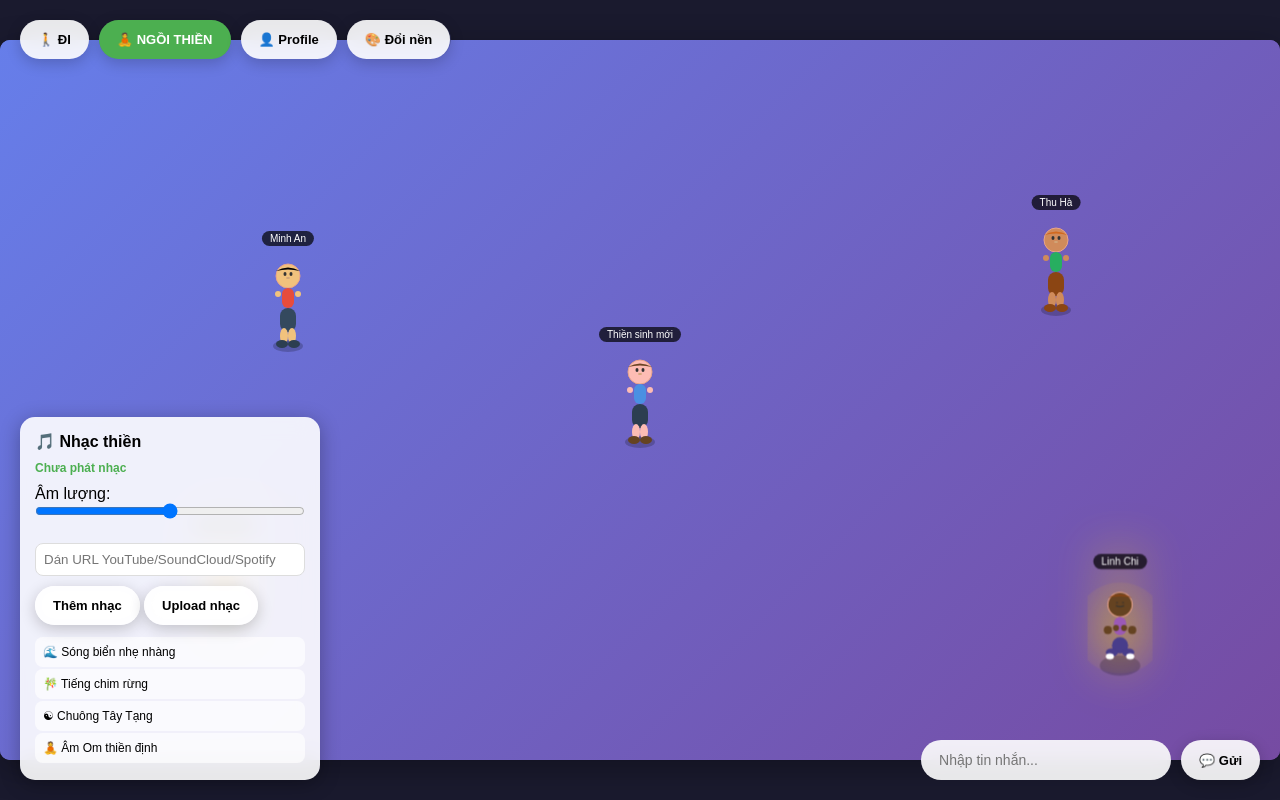
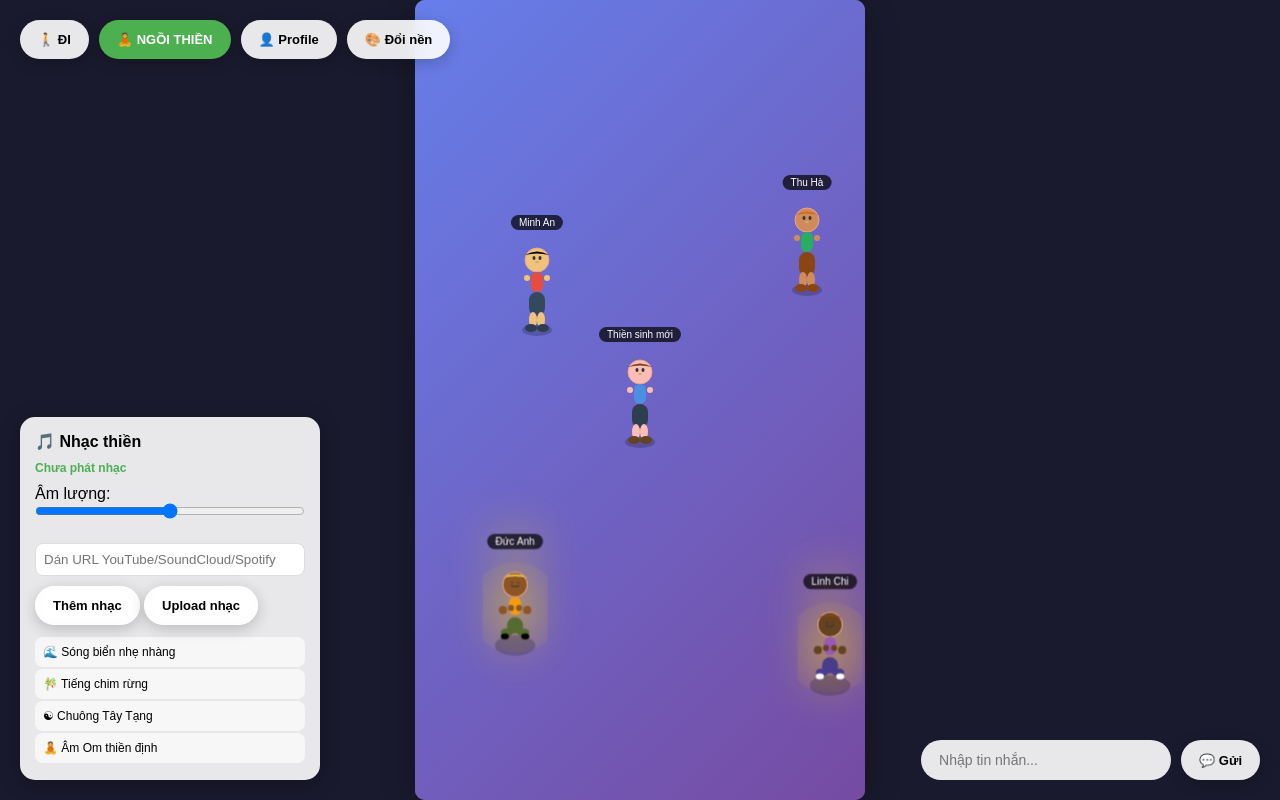
Before and after one commit to 7U4lV/vuon-thien-online, a plain HTML site: page index.html in a window 1280 px wide. Drawn offline with Linux system fonts and the light colour scheme.

Commit message:
Update index.html

```diff
--- a/index.html
+++ b/index.html
@@ -23,8 +23,8 @@
         }
 
         .room-container {
-            width: min(100vw, calc(100vh * 16/9));
-            height: min(100vh, calc(100vw * 9/16));
+            width: min(100vw, calc(100vh * 9/16));
+            height: min(100vh, calc(100vw * 16/9));
             position: relative;
             background: linear-gradient(135deg, #667eea 0%, #764ba2 100%);
             background-size: cover;
```
